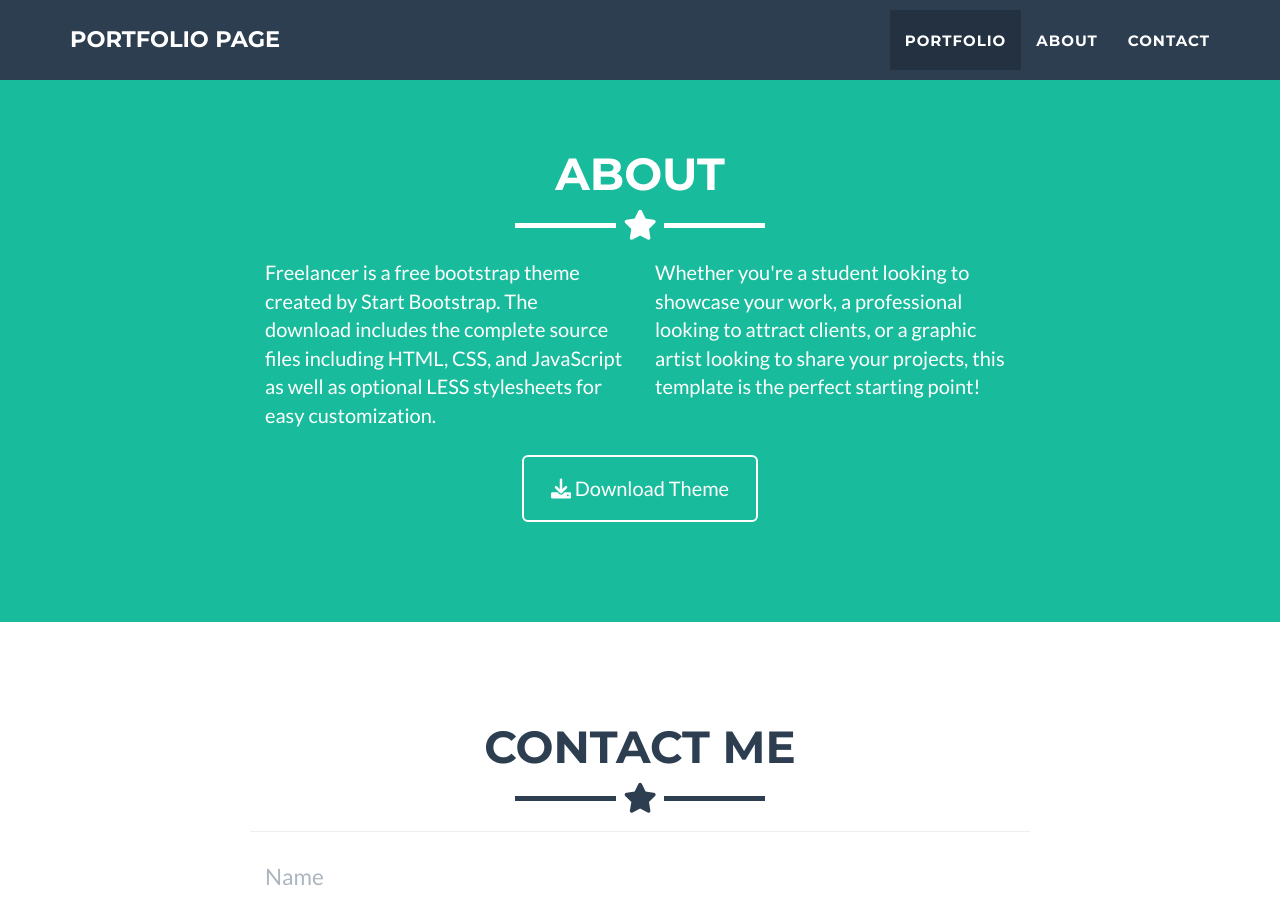
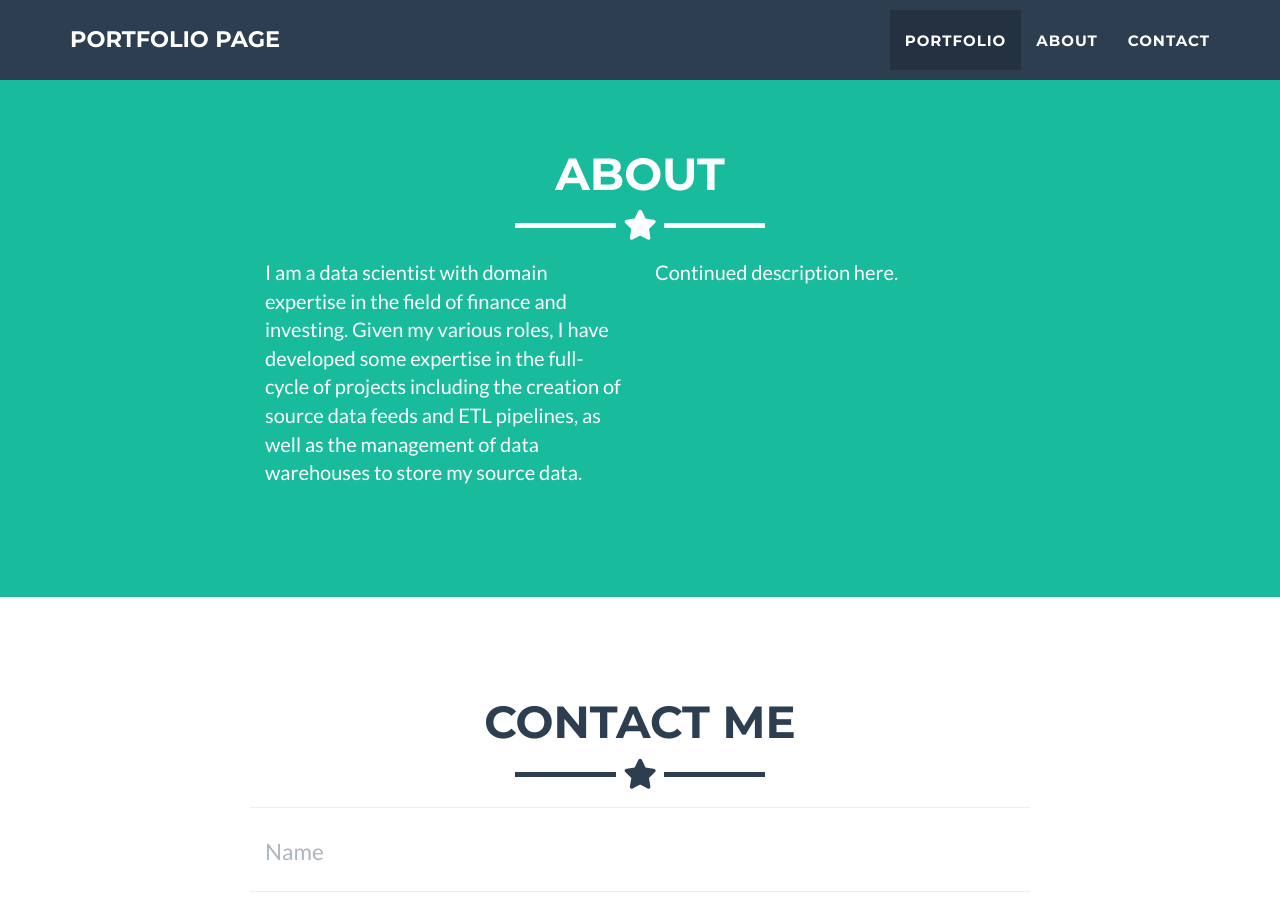
Before and after one commit to brf217/brf217.github.io, a Jekyll site: the page built from _posts/2014-07-18-project-1.markdown, in a window 1280 px wide and 900 px high, scrolled down 1623 px. Built offline with Jekyll 4.4.1, drawn with Linux system fonts in a browser that asks for light colours.

Commit message:
Update about.html

```diff
--- a/_includes/about.html
+++ b/_includes/about.html
@@ -9,19 +9,15 @@
     </div>
     <div class="row">
       <div class="col-lg-4 col-lg-offset-2">
-        <p>Freelancer is a free bootstrap theme created by Start Bootstrap. The download includes the complete
-          source files including HTML, CSS, and JavaScript as well as optional LESS stylesheets for easy
-          customization.</p>
+        <p>I am a data scientist with domain expertise in the field of finance and investing. Given
+        my various roles, I have developed some expertise in the full-cycle of projects including the
+        creation of source data feeds and ETL pipelines, as well as the management of data warehouses
+        to store my source data.</p>
       </div>
       <div class="col-lg-4">
-        <p>Whether you're a student looking to showcase your work, a professional looking to attract clients, or
-          a graphic artist looking to share your projects, this template is the perfect starting point! </p>
+        <p>Continued description here.</p>
       </div>
-      <div class="col-lg-8 col-lg-offset-2 text-center">
-        <a href="https://github.com/jeromelachaud/freelancer-theme" class="btn btn-lg btn-outline">
-          <i class="fa fa-download"></i> Download Theme
-        </a>
-      </div>
+
     </div>
   </div>
 </section>
```
